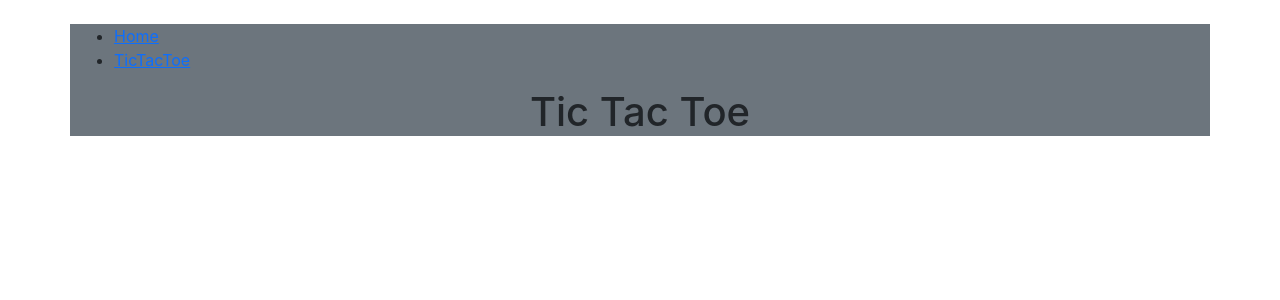
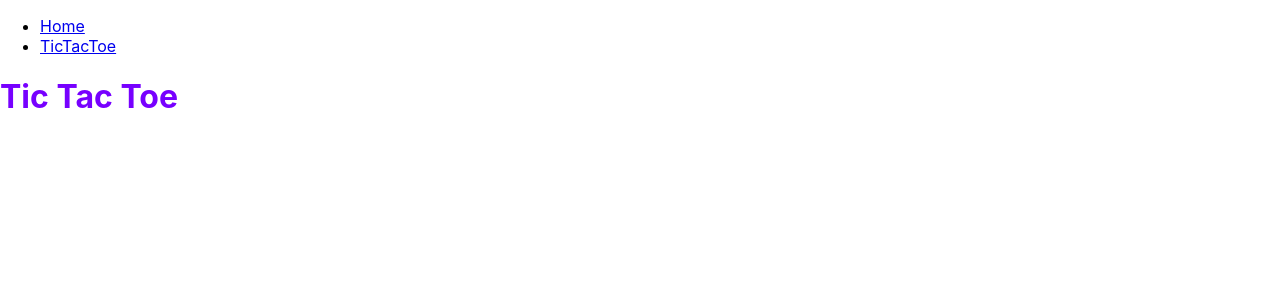
Before and after one commit to nakanu18/react-minigames, a React (Create React App) app: page /tictactoe in a window 1280 px wide. Shown: the top 300 px of the page. Built offline with nearby package versions, Linux system fonts and the light colour scheme.

Commit message:
Revert "Maxine"

```diff
--- a/public/index.html
+++ b/public/index.html
@@ -24,7 +24,6 @@
       work correctly both with client-side routing and a non-root public URL.
       Learn how to configure a non-root public URL by running `npm run build`.
     -->
-    <link href="https://cdn.jsdelivr.net/npm/bootstrap@5.0.2/dist/css/bootstrap.min.css" rel="stylesheet" integrity="sha384-EVSTQN3/azprG1Anm3QDgpJLIm9Nao0Yz1ztcQTwFspd3yD65VohhpuuCOmLASjC" crossorigin="anonymous">
         <title>React App</title>
     </head>
     <body>
--- a/src/App.js
+++ b/src/App.js
@@ -6,7 +6,7 @@ import TicTacToe from "./TicTacToe/TicTacToe";
 export default function App() {
     return (
         <Router>
-            <div className="container bg-secondary mt-4">
+            <div>
                 <ul>
                     <li>
                         <Link to="/">Home</Link>
--- a/src/TicTacToe/TicTacToe.js
+++ b/src/TicTacToe/TicTacToe.js
@@ -17,8 +17,8 @@ export default class TicTacToe extends Component {
 
     render() {
         return (
-            <div className="container">
-                <h1 className="text-center">Tic Tac Toe</h1>
+            <div>
+                <h1 className={styles.header}>Tic Tac Toe</h1>
             </div>
         );
     }
```
Also changed, not shown: 1 other file (tests, documents, lock files or other folders).
